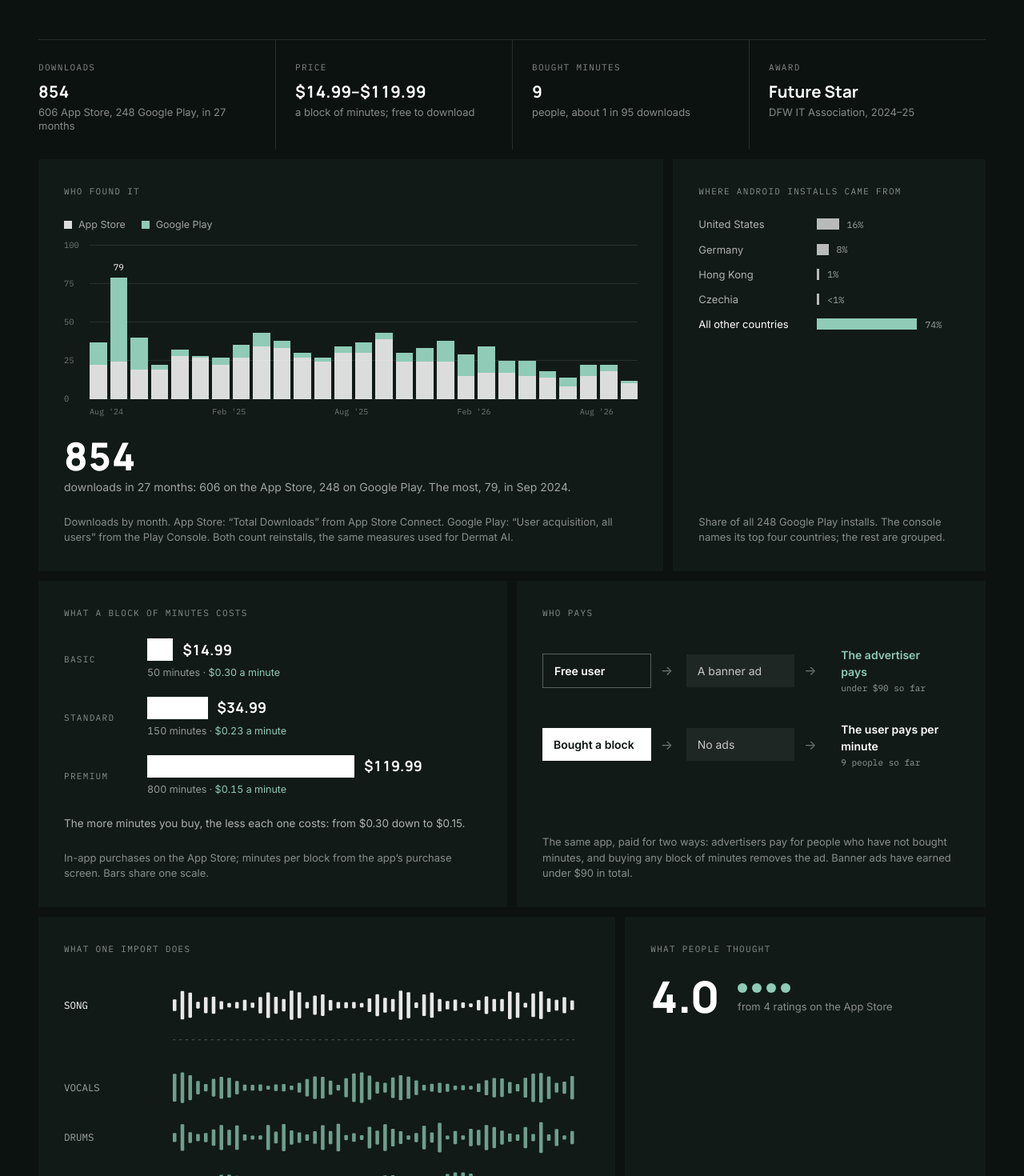
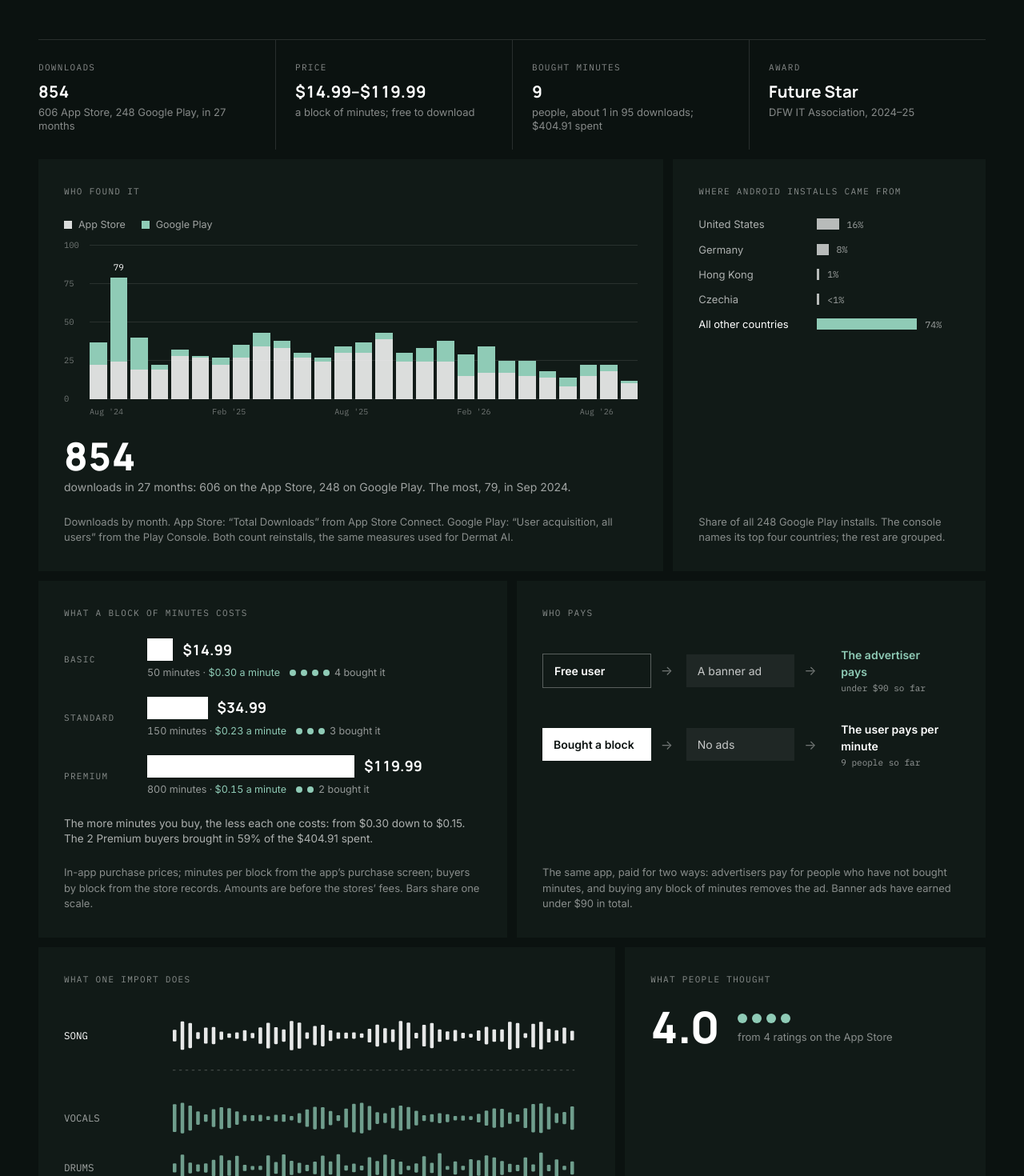
Before and after one commit to yiboprofile/alanyibo, a React (Vite) app: page / in a window 1280 px wide. Shown: the part 6100-7570 px from the top of the page at 80% size. Built offline with nearby package versions, Linux system fonts and the light colour scheme.

Commit message:
Show which SoundSplit blocks the 9 buyers chose
4 Basic, 3 Standard, 2 Premium: $404.91 before store fees, 59% of it
from the two Premium buyers.

Co-Authored-By: Claude Opus 5.5 <noreply@anthropic.com>
Claude-Session: https://claude.ai/code/session_01HGi3LMXWpYRFDkksem3R8G

```diff
--- a/src/components/Cases.tsx
+++ b/src/components/Cases.tsx
@@ -161,7 +161,7 @@ export default function Cases() {
         facts={[
           { label: 'Downloads', value: '854', note: '606 App Store, 248 Google Play, in 27 months' },
           { label: 'Price', value: '$14.99–$119.99', note: 'a block of minutes; free to download' },
-          { label: 'Bought minutes', value: '9', note: 'people, about 1 in 95 downloads' },
+          { label: 'Bought minutes', value: '9', note: 'people, about 1 in 95 downloads; $404.91 spent' },
           { label: 'Award', value: 'Future Star', note: 'DFW IT Association, 2024–25' },
         ]}
         screens={[
@@ -216,7 +216,7 @@ export default function Cases() {
           </>
         }
         blanks={[
-          'Which blocks the 9 buyers chose, and what that says about the three prices.',
+          'What the 4–3–2 split says about the three prices, in my own words: most buyers chose the cheapest block, but the two Premium buyers brought in most of the money.',
           'Whether seeing an ad pushes anyone to buy minutes, and what under $90 in ad revenue says about ads as a way to be paid.',
         ]}
       >
@@ -243,7 +243,7 @@ export default function Cases() {
         <div className="grid gap-3 lg:grid-cols-[minmax(0,1fr)_minmax(0,1fr)]">
           <ChartFrame
             title="What a block of minutes costs"
-            caption="In-app purchases on the App Store; minutes per block from the app’s purchase screen. Bars share one scale."
+            caption="In-app purchase prices; minutes per block from the app’s purchase screen; buyers by block from the store records. Amounts are before the stores’ fees. Bars share one scale."
           >
             <MinutePacks />
           </ChartFrame>
--- a/src/components/charts.tsx
+++ b/src/components/charts.tsx
@@ -226,16 +226,20 @@ export function StemSplit() {
   )
 }
 
-/* The three blocks as sold on the App Store, with the minutes each buys (from the in-app purchase screen) */
+/* The three blocks as sold on the App Store, the minutes each buys (from the in-app purchase screen),
+   and how many of the 9 buyers chose each */
 const packs = [
-  { name: 'Basic', price: 14.99, minutes: 50 },
-  { name: 'Standard', price: 34.99, minutes: 150 },
-  { name: 'Premium', price: 119.99, minutes: 800 },
+  { name: 'Basic', price: 14.99, minutes: 50, buyers: 4 },
+  { name: 'Standard', price: 34.99, minutes: 150, buyers: 3 },
+  { name: 'Premium', price: 119.99, minutes: 800, buyers: 2 },
 ]
+const usd = (n: number) => `$${n.toLocaleString('en-US', { minimumFractionDigits: 2, maximumFractionDigits: 2 })}`
 
-/* Three blocks of minutes, bars to one scale, and what a minute costs in each */
+/* Three blocks of minutes: price to one scale, what a minute costs, and who bought which */
 export function MinutePacks() {
   const top = packs[packs.length - 1].price
+  const revenue = packs.reduce((s, p) => s + p.price * p.buyers, 0)
+  const premium = packs[packs.length - 1]
   return (
     <div>
       <ul className="grid gap-5">
@@ -247,8 +251,16 @@ export function MinutePacks() {
                 <span className="block h-7 bg-white shrink-0" style={{ width: `${(p.price / top) * 62}%` }} />
                 <span className="font-display font-bold text-[18px] text-white tabular-nums">${p.price}</span>
               </div>
-              <span className="block mt-1.5 text-[12.5px] text-white/55 tabular-nums">
-                {p.minutes} minutes &middot; <span className="text-accent">${(p.price / p.minutes).toFixed(2)} a minute</span>
+              <span className="mt-1.5 flex flex-wrap items-center gap-x-3 gap-y-1 text-[12.5px] text-white/55 tabular-nums">
+                <span>
+                  {p.minutes} minutes &middot; <span className="text-accent">${(p.price / p.minutes).toFixed(2)} a minute</span>
+                </span>
+                <span className="inline-flex items-center gap-1.5" aria-label={`${p.buyers} buyers`}>
+                  {Array.from({ length: p.buyers }, (_, k) => (
+                    <i key={k} className="size-2 rounded-full bg-accent" aria-hidden="true" />
+                  ))}
+                  <span>{p.buyers} bought it</span>
+                </span>
               </span>
             </div>
           </li>
@@ -256,7 +268,8 @@ export function MinutePacks() {
       </ul>
       <p className="mt-6 text-[13.5px] leading-snug text-white/65">
         The more minutes you buy, the less each one costs: from ${(packs[0].price / packs[0].minutes).toFixed(2)} down to $
-        {(packs[2].price / packs[2].minutes).toFixed(2)}.
+        {(premium.price / premium.minutes).toFixed(2)}. The {premium.buyers} Premium buyers brought in{' '}
+        {Math.round(((premium.price * premium.buyers) / revenue) * 100)}% of the {usd(revenue)} spent.
       </p>
     </div>
   )
```
